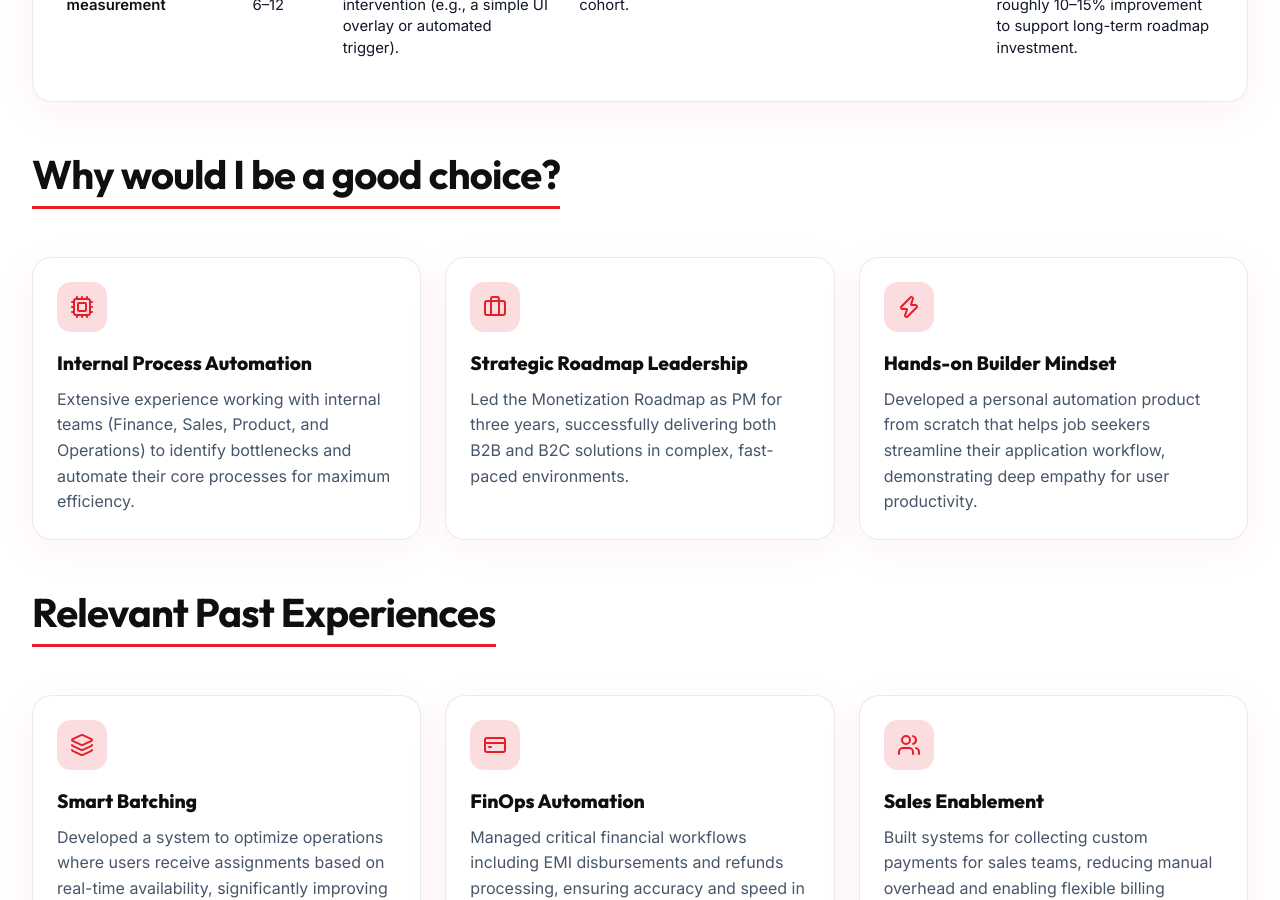
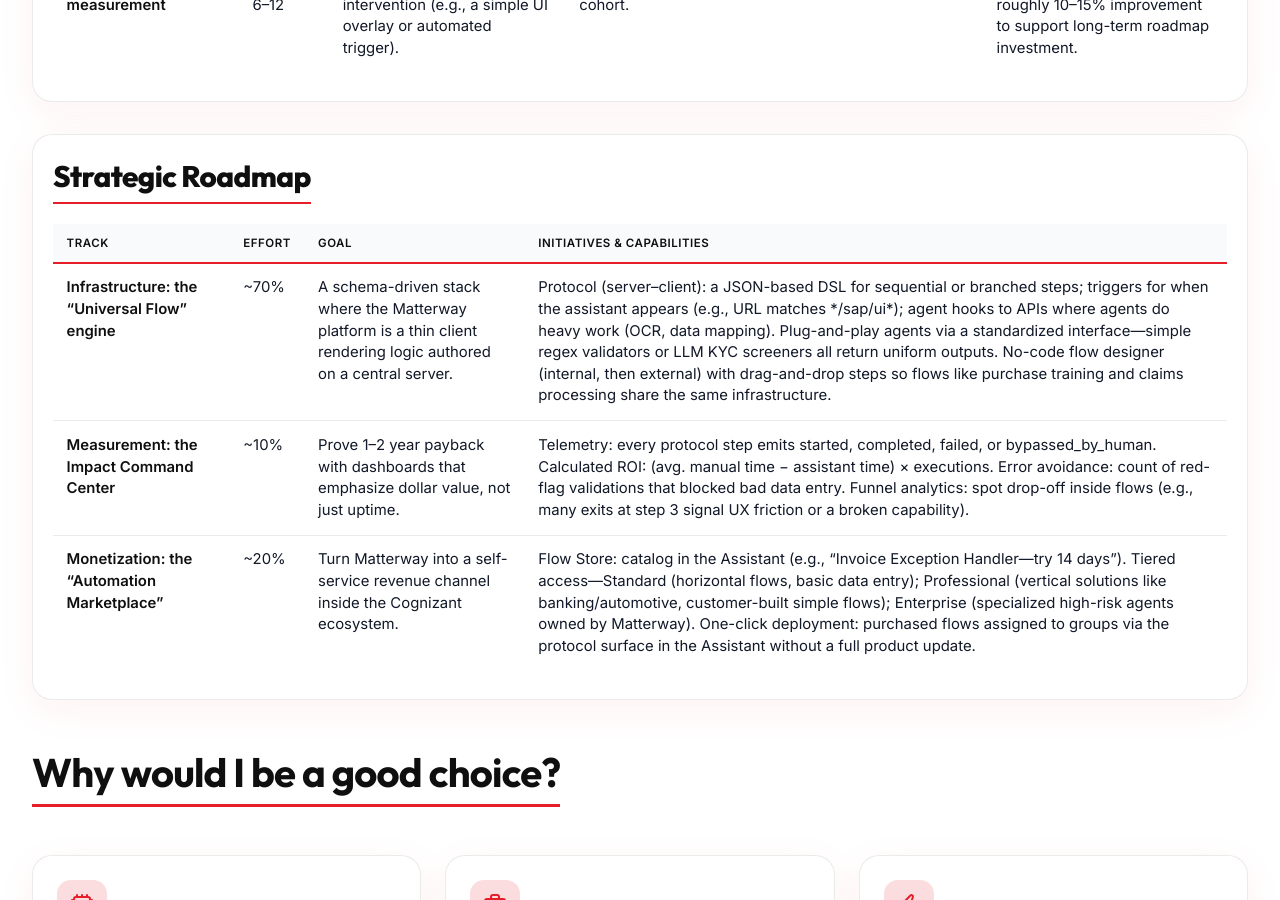
Before and after one commit to pran-av/popvax_pitch, a React (Vite) app: page / in a window 1280 px wide. Shown: the part 2180-3080 px from the top of the page. Built offline with nearby package versions, Linux system fonts and the light colour scheme.

Commit message:
strategic roadmap

```diff
--- a/src/Matterway.css
+++ b/src/Matterway.css
@@ -227,6 +227,13 @@
   max-width: 100%;
 }
 
+.matterway-roadmap-stack {
+  display: flex;
+  flex-direction: column;
+  gap: 2rem;
+  width: 100%;
+}
+
 .matterway-roadmap-card-title {
   margin: 0 0 1.25rem;
   font-size: clamp(1.35rem, 3vw, 1.85rem);
@@ -247,10 +254,22 @@
 
 .matterway-roadmap-table {
   width: 100%;
-  min-width: 52rem;
   border-collapse: collapse;
   font-size: clamp(0.8rem, 1.65vw, 0.93rem);
   line-height: 1.45;
+}
+
+.matterway-roadmap-table--momentum {
+  min-width: 52rem;
+}
+
+.matterway-roadmap-table--strategic {
+  min-width: 54rem;
+}
+
+.matterway-roadmap-table--strategic tbody th[scope='row'] {
+  min-width: 10.5rem;
+  max-width: 14rem;
 }
 
 .matterway-roadmap-table thead th {
--- a/src/components/MatterwayRoadmap.jsx
+++ b/src/components/MatterwayRoadmap.jsx
@@ -50,17 +50,37 @@
   },
 ];
 
-const MatterwayRoadmap = () => (
-  <section className="why-section matterway-section-spaced" aria-labelledby="matterway-roadmap-heading">
-    <h2 id="matterway-roadmap-heading" className="section-header">
-      My Roadmap
-    </h2>
+const STRATEGIC_ROADMAP_ROWS = [
+  {
+    track: 'Infrastructure: the “Universal Flow” engine',
+    effort: '~70%',
+    goal:
+      'A schema-driven stack where the Matterway platform is a thin client rendering logic authored on a central server.',
+    initiatives:
+      'Protocol (server–client): a JSON-based DSL for sequential or branched steps; triggers for when the assistant appears (e.g., URL matches */sap/ui*); agent hooks to APIs where agents do heavy work (OCR, data mapping). Plug-and-play agents via a standardized interface—simple regex validators or LLM KYC screeners all return uniform outputs. No-code flow designer (internal, then external) with drag-and-drop steps so flows like purchase training and claims processing share the same infrastructure.',
+  },
+  {
+    track: 'Measurement: the Impact Command Center',
+    effort: '~10%',
+    goal:
+      'Prove 1–2 year payback with dashboards that emphasize dollar value, not just uptime.',
+    initiatives:
+      'Telemetry: every protocol step emits started, completed, failed, or bypassed_by_human. Calculated ROI: (avg. manual time − assistant time) × executions. Error avoidance: count of red-flag validations that blocked bad data entry. Funnel analytics: spot drop-off inside flows (e.g., many exits at step 3 signal UX friction or a broken capability).',
+  },
+  {
+    track: 'Monetization: the “Automation Marketplace”',
+    effort: '~20%',
+    goal:
+      'Turn Matterway into a self-service revenue channel inside the Cognizant ecosystem.',
+    initiatives:
+      'Flow Store: catalog in the Assistant (e.g., “Invoice Exception Handler—try 14 days”). Tiered access—Standard (horizontal flows, basic data entry); Professional (vertical solutions like banking/automotive, customer-built simple flows); Enterprise (specialized high-risk agents owned by Matterway). One-click deployment: purchased flows assigned to groups via the protocol surface in the Assistant without a full product update.',
+  },
+];
 
-    <div className="glass-card matterway-roadmap-card">
-      <h3 className="matterway-roadmap-card-title">Momentum Roadmap</h3>
-
-      <div className="matterway-roadmap-table-wrap">
-        <table className="matterway-roadmap-table">
+function RoadmapMomentumTable({ rows }) {
+  return (
+    <div className="matterway-roadmap-table-wrap matterway-roadmap-table-wrap--momentum">
+      <table className="matterway-roadmap-table matterway-roadmap-table--momentum">
         <thead>
           <tr>
             <th scope="col">Phase</th>
@@ -71,7 +91,7 @@
           </tr>
         </thead>
         <tbody>
-            {ROADMAP_ROWS.map((row) => (
+          {rows.map((row) => (
             <tr key={`${row.phase}-${row.timeline}`}>
               <th scope="row">{row.phase}</th>
               <td>{row.timeline}</td>
@@ -83,6 +103,52 @@
         </tbody>
       </table>
     </div>
+  );
+}
+
+function RoadmapStrategicTable({ rows }) {
+  return (
+    <div className="matterway-roadmap-table-wrap matterway-roadmap-table-wrap--strategic">
+      <table className="matterway-roadmap-table matterway-roadmap-table--strategic">
+        <thead>
+          <tr>
+            <th scope="col">Track</th>
+            <th scope="col">Effort</th>
+            <th scope="col">Goal</th>
+            <th scope="col">Initiatives &amp; capabilities</th>
+          </tr>
+        </thead>
+        <tbody>
+          {rows.map((row) => (
+            <tr key={`${row.track}-${row.effort}`}>
+              <th scope="row">{row.track}</th>
+              <td>{row.effort}</td>
+              <td>{row.goal}</td>
+              <td>{row.initiatives}</td>
+            </tr>
+          ))}
+        </tbody>
+      </table>
+    </div>
+  );
+}
+
+const MatterwayRoadmap = () => (
+  <section className="why-section matterway-section-spaced" aria-labelledby="matterway-roadmap-heading">
+    <h2 id="matterway-roadmap-heading" className="section-header">
+      My Roadmap
+    </h2>
+
+    <div className="matterway-roadmap-stack">
+      <div className="glass-card matterway-roadmap-card">
+        <h3 className="matterway-roadmap-card-title">Momentum Roadmap</h3>
+        <RoadmapMomentumTable rows={ROADMAP_ROWS} />
+      </div>
+
+      <div className="glass-card matterway-roadmap-card">
+        <h3 className="matterway-roadmap-card-title">Strategic Roadmap</h3>
+        <RoadmapStrategicTable rows={STRATEGIC_ROADMAP_ROWS} />
+      </div>
     </div>
   </section>
 );
```
Also changed, not shown: 1 other file (tests, documents, lock files or other folders). Lines whose indentation alone changed are shown as unchanged.
